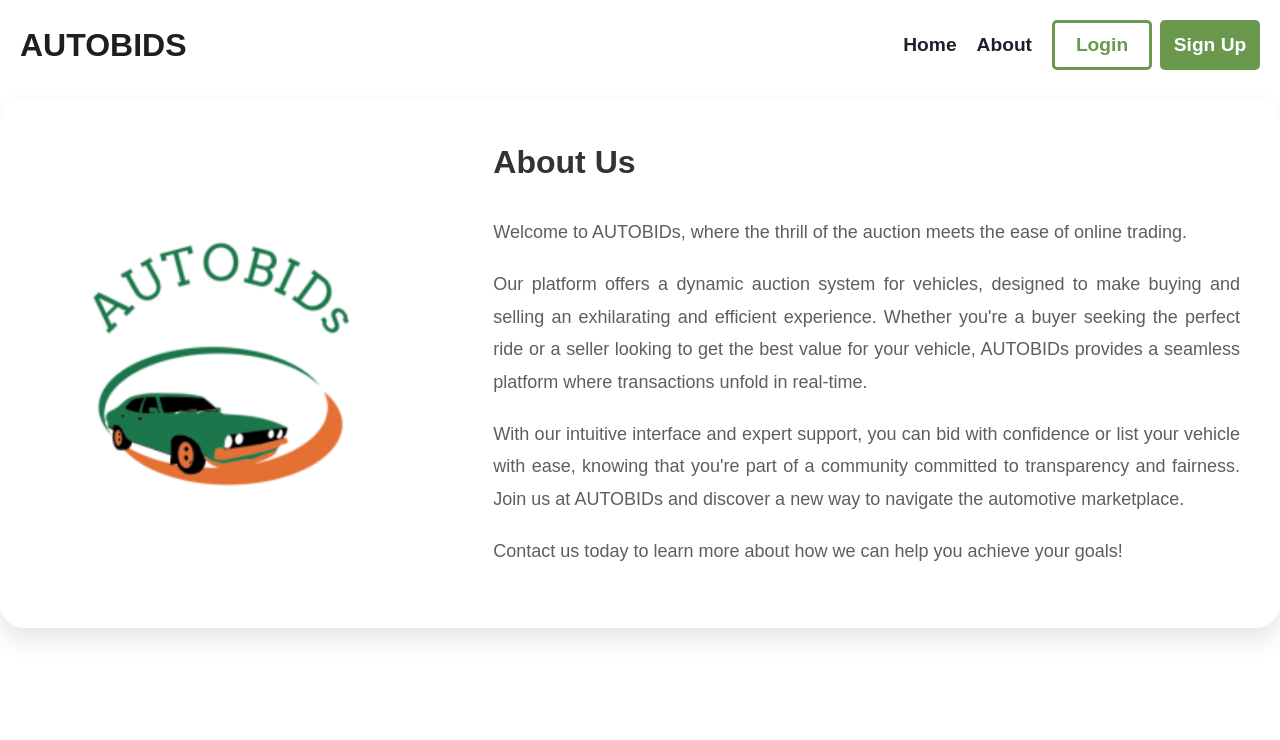
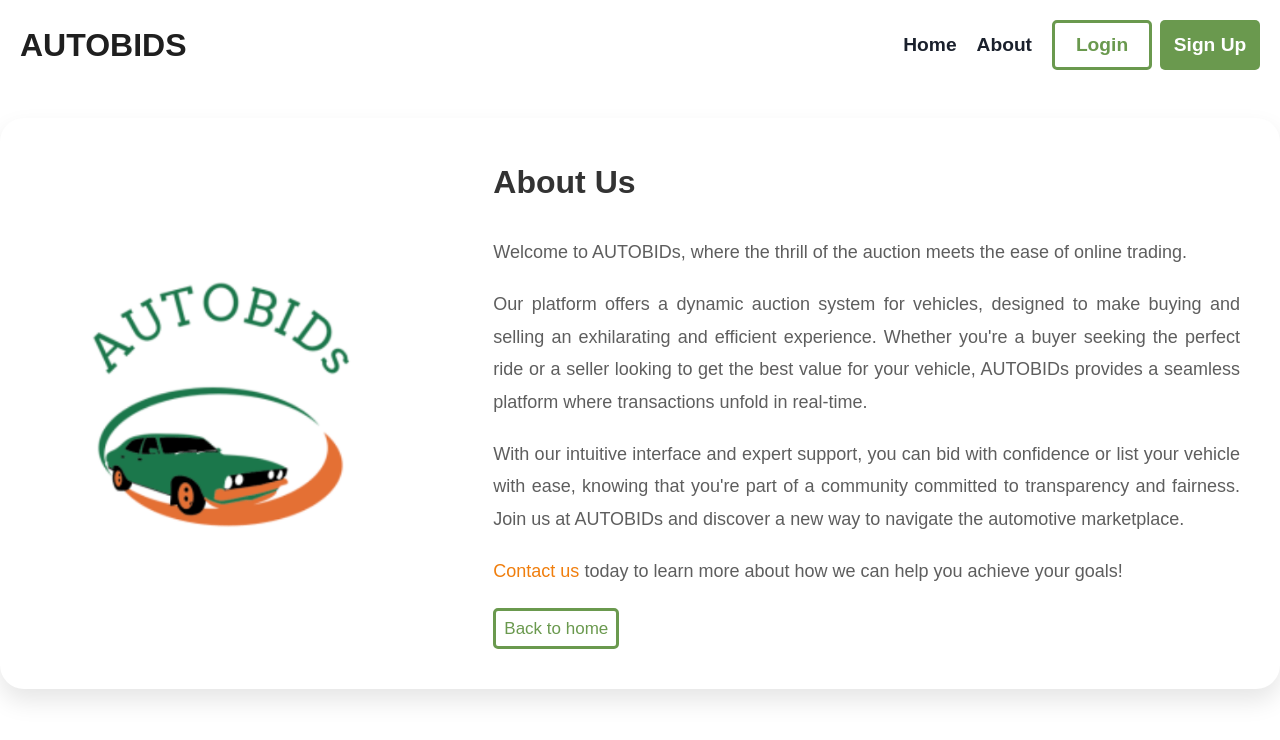
Before and after one commit to jeenakarmi/auction_site, a React (Vite) app in the folder frontend/: page /about in a window 1280 px wide. Shown: the top 740 px of the page. Built offline with nearby package versions, Linux system fonts and the light colour scheme; no server answers.

Commit message:
Added contact-us and about-us links in AboutUsPage

```diff
--- a/frontend/src/pages/About/AboutUs.css
+++ b/frontend/src/pages/About/AboutUs.css
@@ -17,12 +17,12 @@
     height: 100%;
     display: flex;
     transition: all 0.3s ease;
-    margin-top: 0px;
+    margin-top: 20px;
 }
 
-.company-card:hover {
+/* .company-card:hover {
     transform: translateY(-5px);
-}
+} */
 
 .logo-column {
     flex: 1;
@@ -56,3 +56,30 @@
     margin-bottom: 20px;
     text-align: justify;
 }
+.back-button {
+    display: inline-block;
+    padding: 5px 8px;
+    background-color: white;
+    border: 3px solid #6A994E;
+    border-radius: 5px;
+    font-size: 17px;
+    color: #6A994E;
+
+}
+
+.back-button:hover {
+    background-color: #567d3e;
+    border-color: #567d3e;
+    color: white;
+}
+
+.contact-link {
+    color: #f07e0d;
+    font-weight: 500;
+    margin-top: 20px;
+  }
+
+  .contact-link:hover {
+    text-decoration:underline;
+
+  }
--- a/frontend/src/pages/About/AboutUs.jsx
+++ b/frontend/src/pages/About/AboutUs.jsx
@@ -1,10 +1,11 @@
-
 import React from 'react';
+import { Link } from 'react-router-dom';
 import './AboutUs.css';
 import logo from './logo.png';
 
 const AboutUsPage = () => {
     return (
+        <div>
             <div className="company-card">
                 <div className="logo-column">
                     <img src={logo} alt="Company Logo" className="company-logo" />
@@ -23,10 +24,13 @@ const AboutUsPage = () => {
                     Join us at AUTOBIDs and discover a new way to navigate the automotive marketplace.
                     </p>
                     <p>
-                        Contact us today to learn more about how we can help you achieve your goals!
+                    <Link to="/contact" className="contact-link">Contact us </Link>  today to learn more about how we can help you achieve your goals!
                     </p>
+
+                    <Link to="/" className="back-button">Back to home</Link>
                 </div>
             </div>
+         </div>
     );
 };
 
```
